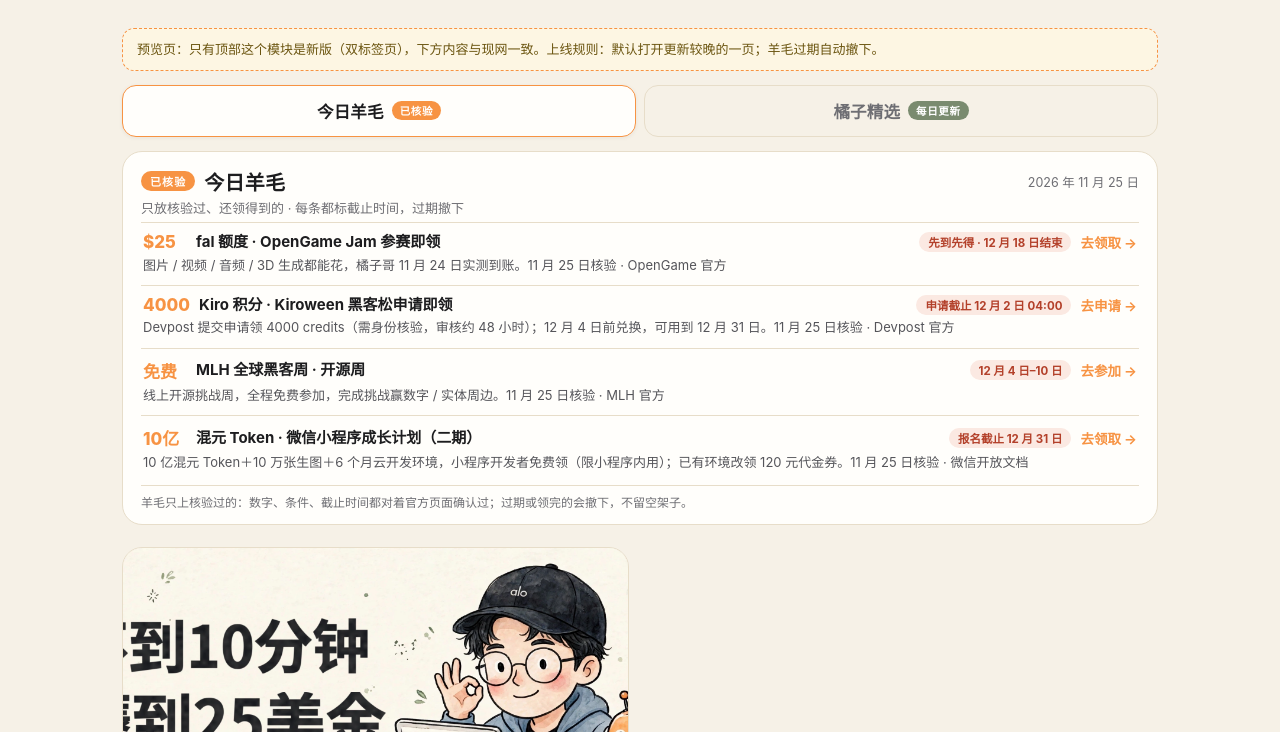
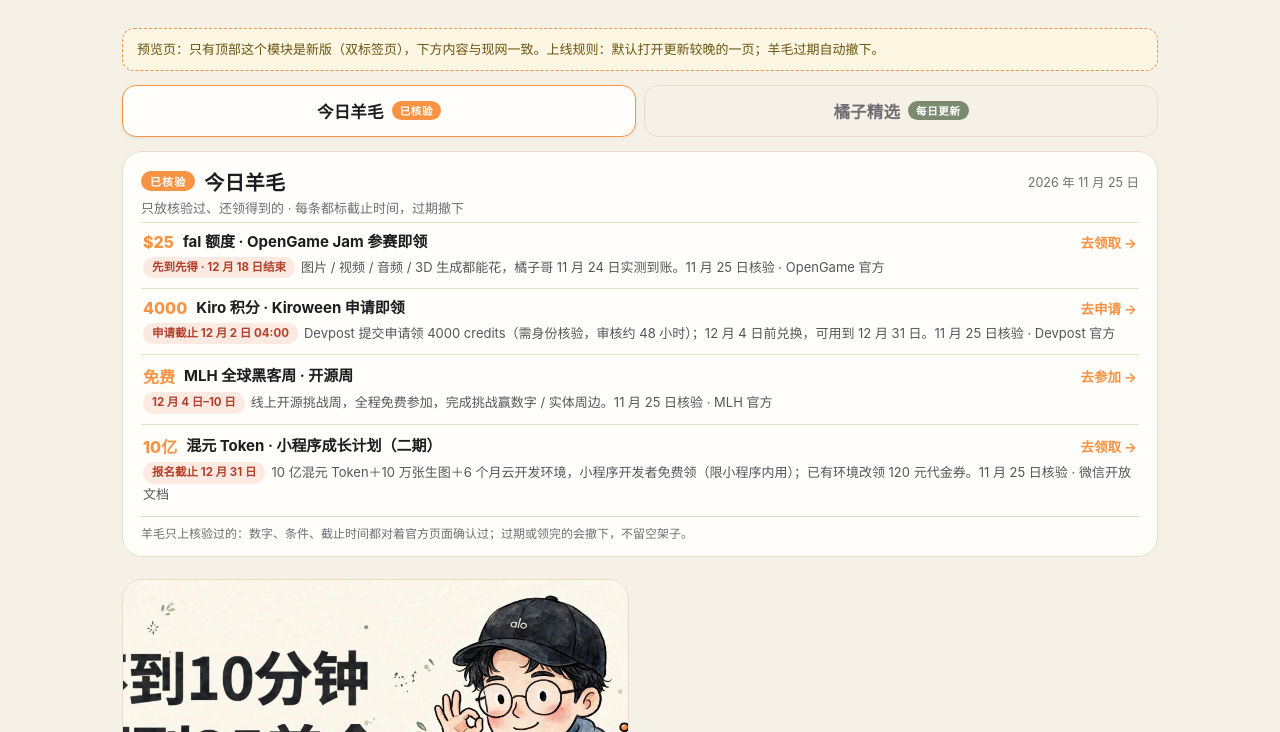
Before and after one commit to Mingorange/juzige.com, a plain HTML site: page preview/home-tabs.html in a window 1280 px wide. Shown: the part 68-800 px from the top of the page. Drawn offline with Linux system fonts and the light colour scheme.

Commit message:
预览：羊毛条目改两段式排版，修手机端标题被挤压重叠

```diff
--- a/preview/home-tabs.html
+++ b/preview/home-tabs.html
@@ -113,10 +113,10 @@
   .wool-item{border-top:1px solid var(--line);padding:9px 2px 10px;}
   .wool-item:first-of-type{border-top:none;}
   .wool-top{display:flex;align-items:center;gap:9px;}
-  .wool-amt{font-size:17px;font-weight:800;color:var(--orange);white-space:nowrap;min-width:44px;}
+  .wool-amt{font-size:16px;font-weight:800;color:var(--orange);white-space:nowrap;}
   .wool-name{flex:1;min-width:0;font-size:15px;font-weight:700;line-height:1.35;}
-  .wool-desc{margin-top:3px;font-size:13px;line-height:1.5;color:#55555a;}
-  .wool-due{font-size:11.5px;font-weight:700;color:#b3402a;background:#fbe9e2;border-radius:999px;padding:2px 9px;white-space:nowrap;}
+  .wool-desc{margin-top:4px;font-size:13px;line-height:1.55;color:#55555a;}
+  .wool-due{display:inline-block;font-size:11.5px;font-weight:700;color:#b3402a;background:#fbe9e2;border-radius:999px;padding:2px 9px;margin-right:6px;vertical-align:1px;white-space:nowrap;}
   .wool-go{font-size:13.5px;color:var(--orange);font-weight:700;text-decoration:none;white-space:nowrap;}
   .preview-note{max-width:1080px;margin:0 auto;padding:0 22px;}
   .preview-note p{background:#fdf6e3;border:1px dashed var(--orange);border-radius:12px;padding:10px 14px;font-size:13px;color:#6b5510;line-height:1.6;}
@@ -148,20 +148,20 @@
       <p class="picks-sub">只放核验过、还领得到的 · 每条都标截止时间，过期撤下</p>
     </div>
     <div class="wool-item">
-      <div class="wool-top"><span class="wool-amt">$25</span><span class="wool-name">fal 额度 · OpenGame Jam 参赛即领</span><span class="wool-due">先到先得 · 12 月 18 日结束</span><a class="wool-go" href="https://opengame.io" target="_blank" rel="noopener">去领取 →</a></div>
-      <p class="wool-desc">图片 / 视频 / 音频 / 3D 生成都能花，橘子哥 11 月 24 日实测到账。11 月 25 日核验 · OpenGame 官方</p>
+      <div class="wool-top"><span class="wool-amt">$25</span><span class="wool-name">fal 额度 · OpenGame Jam 参赛即领</span><a class="wool-go" href="https://opengame.io" target="_blank" rel="noopener">去领取 →</a></div>
+      <p class="wool-desc"><span class="wool-due">先到先得 · 12 月 18 日结束</span>图片 / 视频 / 音频 / 3D 生成都能花，橘子哥 11 月 24 日实测到账。11 月 25 日核验 · OpenGame 官方</p>
     </div>
     <div class="wool-item">
-      <div class="wool-top"><span class="wool-amt">4000</span><span class="wool-name">Kiro 积分 · Kiroween 黑客松申请即领</span><span class="wool-due">申请截止 12 月 2 日 04:00</span><a class="wool-go" href="https://kiroween.devpost.com/resources" target="_blank" rel="noopener">去申请 →</a></div>
-      <p class="wool-desc">Devpost 提交申请领 4000 credits（需身份核验，审核约 48 小时）；12 月 4 日前兑换，可用到 12 月 31 日。11 月 25 日核验 · Devpost 官方</p>
+      <div class="wool-top"><span class="wool-amt">4000</span><span class="wool-name">Kiro 积分 · Kiroween 申请即领</span><a class="wool-go" href="https://kiroween.devpost.com/resources" target="_blank" rel="noopener">去申请 →</a></div>
+      <p class="wool-desc"><span class="wool-due">申请截止 12 月 2 日 04:00</span>Devpost 提交申请领 4000 credits（需身份核验，审核约 48 小时）；12 月 4 日前兑换，可用到 12 月 31 日。11 月 25 日核验 · Devpost 官方</p>
     </div>
     <div class="wool-item">
-      <div class="wool-top"><span class="wool-amt">免费</span><span class="wool-name">MLH 全球黑客周 · 开源周</span><span class="wool-due">12 月 4 日–10 日</span><a class="wool-go" href="https://ghw.mlh.io/events" target="_blank" rel="noopener">去参加 →</a></div>
-      <p class="wool-desc">线上开源挑战周，全程免费参加，完成挑战赢数字 / 实体周边。11 月 25 日核验 · MLH 官方</p>
+      <div class="wool-top"><span class="wool-amt">免费</span><span class="wool-name">MLH 全球黑客周 · 开源周</span><a class="wool-go" href="https://ghw.mlh.io/events" target="_blank" rel="noopener">去参加 →</a></div>
+      <p class="wool-desc"><span class="wool-due">12 月 4 日–10 日</span>线上开源挑战周，全程免费参加，完成挑战赢数字 / 实体周边。11 月 25 日核验 · MLH 官方</p>
     </div>
     <div class="wool-item">
-      <div class="wool-top"><span class="wool-amt">10亿</span><span class="wool-name">混元 Token · 微信小程序成长计划（二期）</span><span class="wool-due">报名截止 12 月 31 日</span><a class="wool-go" href="https://developers.weixin.qq.com/miniprogram/dev/wxcloudservice/wxcloud/billing/ai-inspire-plan.html" target="_blank" rel="noopener">去领取 →</a></div>
-      <p class="wool-desc">10 亿混元 Token＋10 万张生图＋6 个月云开发环境，小程序开发者免费领（限小程序内用）；已有环境改领 120 元代金券。11 月 25 日核验 · 微信开放文档</p>
+      <div class="wool-top"><span class="wool-amt">10亿</span><span class="wool-name">混元 Token · 小程序成长计划（二期）</span><a class="wool-go" href="https://developers.weixin.qq.com/miniprogram/dev/wxcloudservice/wxcloud/billing/ai-inspire-plan.html" target="_blank" rel="noopener">去领取 →</a></div>
+      <p class="wool-desc"><span class="wool-due">报名截止 12 月 31 日</span>10 亿混元 Token＋10 万张生图＋6 个月云开发环境，小程序开发者免费领（限小程序内用）；已有环境改领 120 元代金券。11 月 25 日核验 · 微信开放文档</p>
     </div>
     <p class="picks-foot">羊毛只上核验过的：数字、条件、截止时间都对着官方页面确认过；过期或领完的会撤下，不留空架子。</p>
   </section>
```
